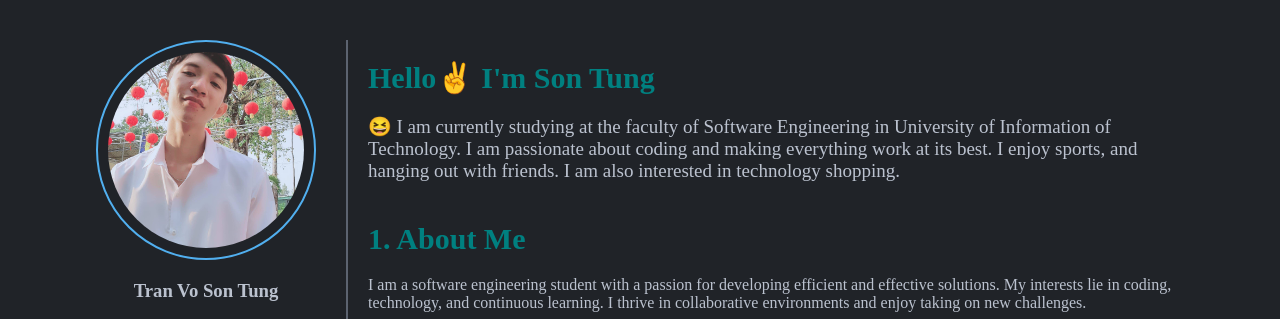
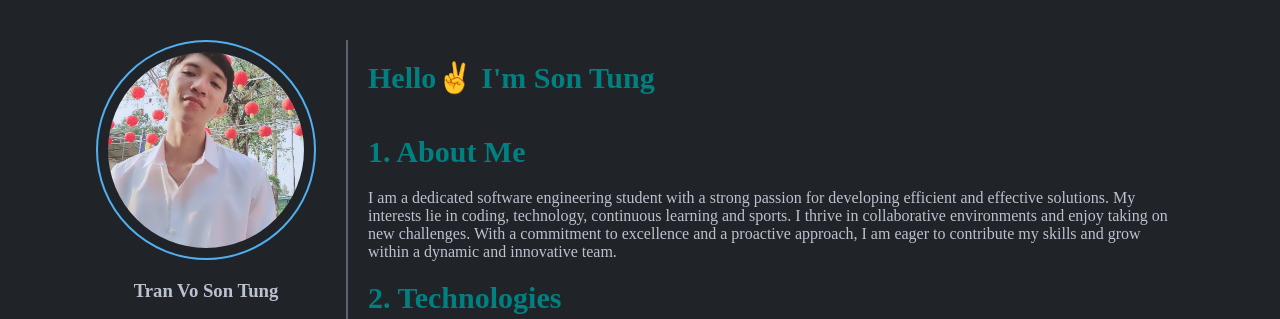
Before and after one commit to sontungexpt/my-profile, a plain HTML site: page index.html in a window 1280 px wide. Shown: the top 319 px of the page. Drawn offline with Linux system fonts and the light colour scheme.

Commit message:
update profile

```diff
--- a/index.html
+++ b/index.html
@@ -45,20 +45,14 @@
         </div>
         <div class="right">
           <h2 class="title">Hello✌️ I'm Son Tung</h2>
-          <p class="intro">
-            😆 I am currently studying at the faculty of Software Engineering in
-            University of Information of Technology. I am passionate about
-            coding and making everything work at its best. I enjoy sports, and
-            hanging out with friends. I am also interested in technology
-            shopping.
-          </p>
-
           <h2 class="title">1. About Me</h2>
           <p class="about-me">
-            I am a software engineering student with a passion for developing
-            efficient and effective solutions. My interests lie in coding,
-            technology, and continuous learning. I thrive in collaborative
-            environments and enjoy taking on new challenges.
+            I am a dedicated software engineering student with a strong passion
+            for developing efficient and effective solutions. My interests lie
+            in coding, technology, continuous learning and sports. I thrive in
+            collaborative environments and enjoy taking on new challenges. With
+            a commitment to excellence and a proactive approach, I am eager to
+            contribute my skills and grow within a dynamic and innovative team.
           </p>
 
           <h2 class="title">2. Technologies</h2>
```
